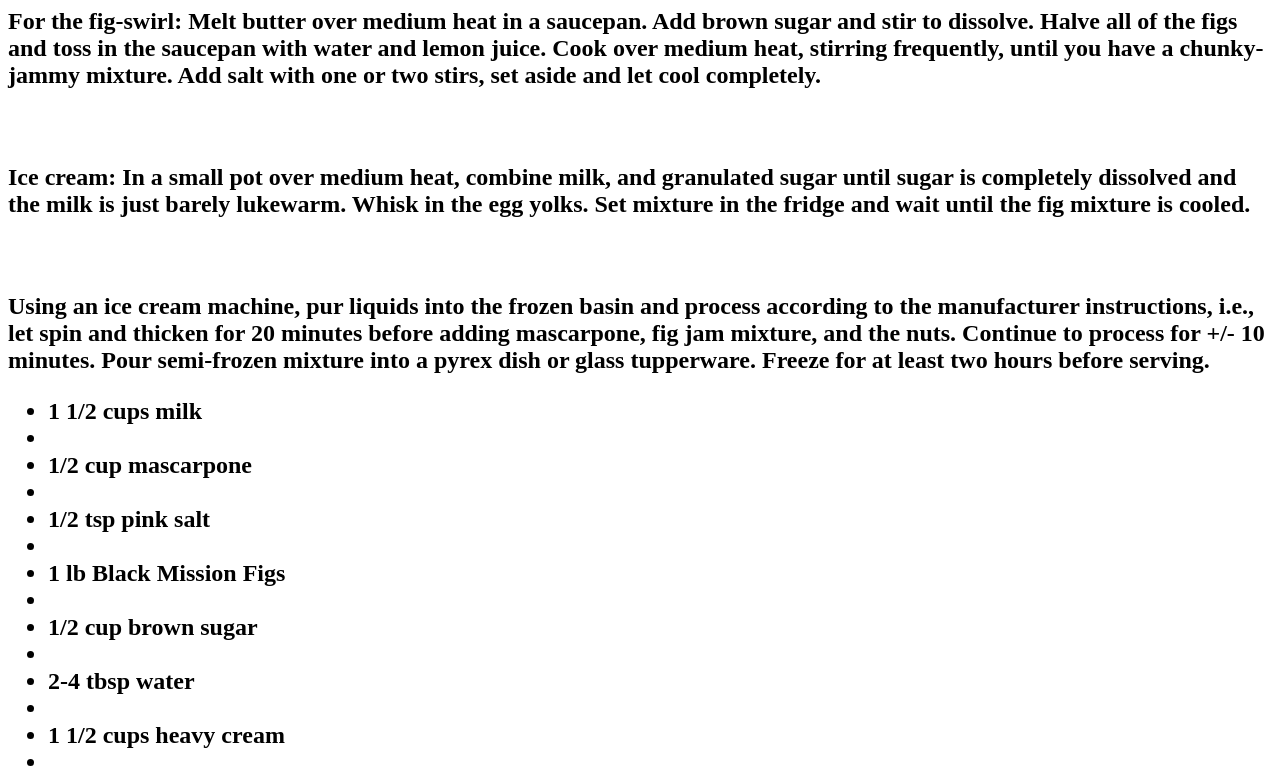
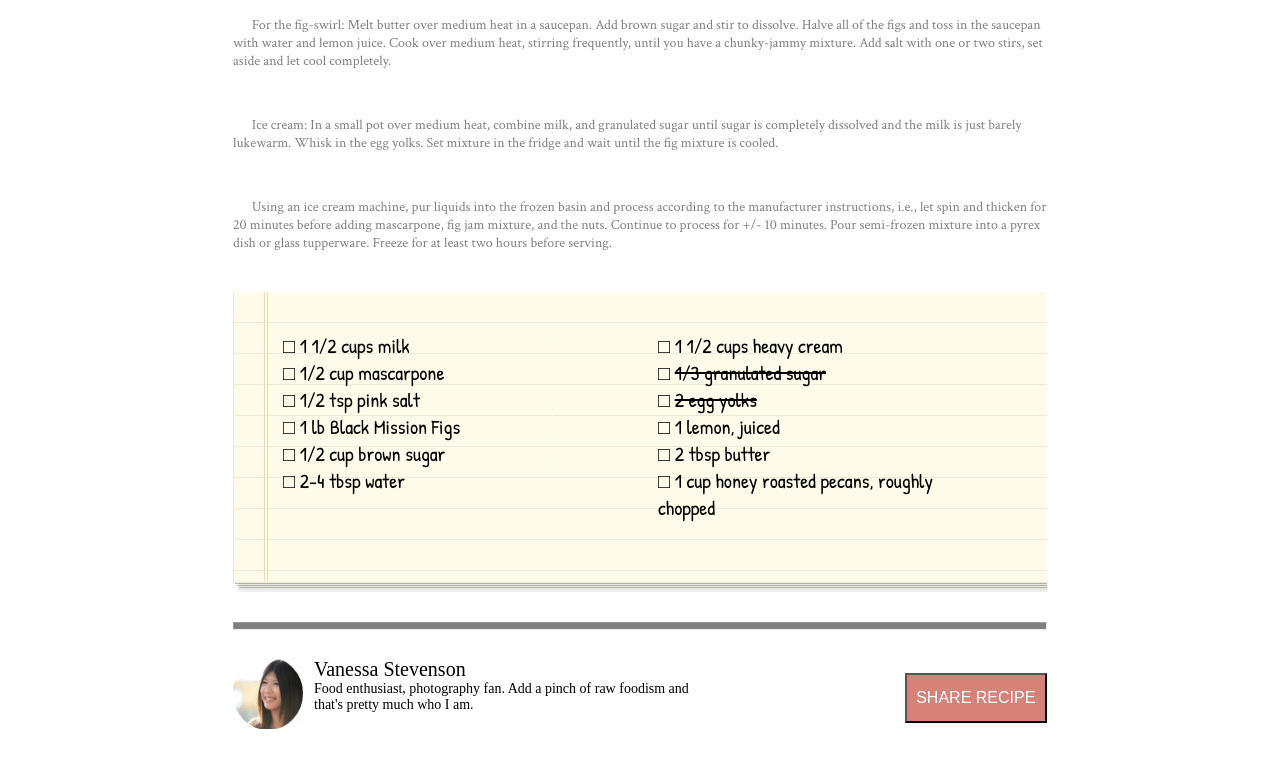
Before and after one commit to dknore/chocolate-pizza, a plain HTML site: page index.html in a window 1280 px wide. Shown: the part 830-1603 px from the top of the page. Drawn offline with Linux system fonts and the light colour scheme; a web font is replaced by a local one.

Commit message:
working on css

```diff
--- a/index.html
+++ b/index.html
@@ -4,54 +4,61 @@
     <meta charset="utf-8">
     <title>Chocolate Pizza</title>
         <link rel="stylesheet" type="text/css" href="style.css">
-        <link href="" rel="stylesheet">
+        <link href="https://fonts.googleapis.com/css?family=Crimson+Text|Jockey+One|Patrick+Hand|Yellowtail" rel="stylesheet">
 	</head>
 	<body>
-		<div id="navbar">
-      <img id="lg.logo" src="images/logo.png" alt="Logo">
-      <h1 id="nav1">Delicious<br id="nav2">THE BEST FOOD BLOG ON THE WEB</h1>
+		<div id="body">
+			<div id="navbar">
+			<img id="lg.logo" src="images/logo.png" alt="Logo" align="left">
+			<ul>
+				<li id="top">Delicious</li>
+				<li id="bottom">THE BEST FOOD BLOG ON THE WEB</li>
+			</ul>
       <img class="icons" src="images/fb-icon.png" alt="Facebook Icon">
       <img class="icons" src="images/twit-icon.png" alt="Twitter Icon">
       <img class="icons" src="images/gp-icon.png" alt="Google+ Icon">
       <img class="icons" src="images/insta-icon.png" alt="Instagram Icon">
       <img class="icons" src="images/flic-icon.png" alt="Flickr Icon">
       <img class="icons" src="images/pint-icon.png" alt="Pinterist Icon">
-      <img class="icons" src="images/rss-icon.png" alt="RSS Icon">
+      <img class="icons" id="rssicon" src="images/rss-icon.png" alt="RSS Icon">
       <img class="icons" src="images/mail-icon.png" alt="Email Icon">
     </div>
-    <div id="body">
-      <h1 id="heading">Chocolate Pizza</h1>
-      <h2 id="postedon">POSTED ON 15 DEC 2013 / DESSERTS<img id="print" src="images/print-icon.png" alt="Print Icon">
+		<hr>
+      <h1>Chocolate Pizza</h1>
+      <h2>POSTED ON 15 DEC 2013 / DESSERTS<img id="print" src="images/print-icon.png" alt="Print Icon" height="10px" width="20px">&nbsp PRINT</h2>
       <img id="pizza" src="images/choco-pizza.png" alt="Chocolate Pizza">
-      <p>For the fig-swirl: Melt butter over medium heat in a saucepan. Add brown sugar and stir to dissolve. Halve all of the figs and toss in the saucepan with water and lemon juice. Cook over medium heat, stirring frequently, until you have a chunky-jammy mixture. Add salt with one or two stirs, set aside and let cool completely.</p>
+      <p>&nbsp &nbsp &nbsp For the fig-swirl: Melt butter over medium heat in a saucepan. Add brown sugar and stir to dissolve. Halve all of the figs and toss in the saucepan with water and lemon juice. Cook over medium heat, stirring frequently, until you have a chunky-jammy mixture. Add salt with one or two stirs, set aside and let cool completely.</p>
       <br>
-      <p>Ice cream: In a small pot over medium heat, combine milk, and granulated sugar until sugar is completely dissolved and the milk is just barely lukewarm. Whisk in the egg yolks. Set mixture in the fridge and wait until the fig mixture is cooled.</p>
+      <p>&nbsp &nbsp &nbsp Ice cream: In a small pot over medium heat, combine milk, and granulated sugar until sugar is completely dissolved and the milk is just barely lukewarm. Whisk in the egg yolks. Set mixture in the fridge and wait until the fig mixture is cooled.</p>
       <br>
-      <p>Using an ice cream machine, pur liquids into the frozen basin and process according to the manufacturer instructions, i.e., let spin and thicken for 20 minutes before adding mascarpone, fig jam mixture, and the nuts. Continue to process for +/- 10 minutes. Pour semi-frozen mixture into a pyrex dish or glass tupperware. Freeze for at least two hours before serving.</p>
+      <p>&nbsp &nbsp &nbsp Using an ice cream machine, pur liquids into the frozen basin and process according to the manufacturer instructions, i.e., let spin and thicken for 20 minutes before adding mascarpone, fig jam mixture, and the nuts. Continue to process for +/- 10 minutes. Pour semi-frozen mixture into a pyrex dish or glass tupperware. Freeze for at least two hours before serving.</p>
       <div id="recipe">
-      <ul id="ingredients">
-        <li>1 1/2 cups milk<li>
-        <li>1/2 cup mascarpone<li>
-        <li>1/2 tsp pink salt<li>
-        <li>1 lb Black Mission Figs<li>
-        <li>1/2 cup brown sugar<li>
-        <li>2-4 tbsp water<li>
-        <li>1 1/2 cups heavy cream<li>
-        <li><del>1/3 granulated sugar</del><li>
-        <li><del>2 egg yolks</del><li>
-        <li>1 lemon, juiced<li>
-        <li>2 tbsp butter<li>
-        <li>1 cup honey roasted pecans, roughly chopped<li>
+      <ul id="ing">
+        <li class="ingredients">&#9633; 1 1/2 cups milk<li>
+        <li class="ingredients">&#9633; 1/2 cup mascarpone<li>
+        <li class="ingredients">&#9633; 1/2 tsp pink salt<li>
+        <li class="ingredients">&#9633; 1 lb Black Mission Figs<li>
+        <li class="ingredients">&#9633; 1/2 cup brown sugar<li>
+        <li class="ingredients">&#9633; 2-4 tbsp water<li><br>
+        <li class="ingredients">&#9633; 1 1/2 cups heavy cream<li>
+        <li class="ingredients">&#9633; <del>1/3 granulated sugar</del><li>
+        <li class="ingredients">&#9633; <del>2 egg yolks</del><li>
+        <li class="ingredients">&#9633; 1 lemon, juiced<li>
+        <li class="ingredients">&#9633; 2 tbsp butter<li>
+        <li class="ingredients">&#9633; 1 cup honey roasted pecans, roughly chopped<li>
       </div>
+			<hr>
       <div id="author">
         <img id="authorpic" src="images/van-pic.png" alt="Vanessa Stevenson Photo">
-        <h1 id="name">Vanessa Stevenson</h1>
-        <h2 id="bio">Food enthusiast, photography fan. Add a pinch of raw foodism and that's pretty much who I am.</h2>
-        <button id="share" type="submit" height="100px" width="150px">Share Recipe</button>
+				<ul>
+        <li id="name">Vanessa Stevenson</li>
+        <li id="bio">Food enthusiast, photography fan. Add a pinch of raw foodism and that's pretty much who I am.</li>
+				</ul>
+        <button id="share" type="submit" align="right">SHARE RECIPE</button>
 			</div>
-    </div>
 		<footer id="footer">
 			<img id="sm.logo" src="images/small-logo.png" alt="Small Logo">
 			<p>Delicious &copy 2013 &middot All Rights Reserved.<br>Proudly published with Ghost.</p>
+		</div>
 	</body>
 </html>
--- a/style.css
+++ b/style.css
@@ -4,31 +4,141 @@
 
 body {
   border: black;
+
 }
 
-div.navbar {
-  height: 20%;
-  width: 100%;
-  display: inline;
-  border-bottom: 1px black dotted;
+#body {
+  margin-left: 225px;
+  margin-right: 225px;
 }
 
 #lg.logo {
-  float: left;
+  margin-top: 40px;
 }
 
-h1#nav1 {
-  display: inline;
-  font-family:
-  text: 20px;
+#navbar {
+  width: 900px;
+  height: 50px;
+  display: inline-flex;
+  margin-top: 0;
 }
 
-h1#nav2 {
-  font-family:
-  text: 10px;
+ul {
+  text-align: left;
+  list-style: none;
+  margin-top: 0px;
+  padding-left: 10px;
+  padding-right: 60px;
+}
+
+#top {
+  font-family: Yellowtail;
+  font-size: 20px;
+  padding-right: 600px;
+  width: 600px;
+  margin: 0;
+}
+
+#bottom {
+  font-family: Jockey+One;
+  font-size: 10px;
+  color: gray;
+  padding-right: 700px
+  margin-top: 10px;
 }
 
 .icons {
   display: inline;
   float: right;
+  height: 20px;
+  width: 20px;
+  margin-right: 2px;
+  margin-top: 10px;
 }
+
+#rssicon {
+  margin-left: 8px;
+}
+
+hr {
+  margin-top: 20px;
+  height: 8px;
+  background: repeating-linear-gradient (45deg gray 1px);
+  background-color: gray;
+}
+
+h1 {
+  font-family: Jockey One;
+  font-size: 50px;
+  margin-bottom: 0;
+}
+
+h2 {
+  font-family: Jocky One;
+  font-size: 10px;
+  color: gray;
+  width: 100%;
+  margin-top: 0;
+  margin-bottom: 20px;
+}
+
+#print {
+  margin-left: 670px;
+}
+
+p {
+  font-family: "Crimson Text";
+  color: gray;
+  font-size: 14px;
+}
+
+#recipe {
+  background-image: url(images/list-bg.png);
+  padding: 40px;
+  margin-top: 40px;
+  margin-bottom: 30px;
+  height: 300px;
+  width: 100%;
+  columns: 2;
+}
+
+.ingredients {
+  font-family: Patrick Hand;
+  font-size: 20px;
+}
+
+#author {
+  margin-top: 20px;
+  display: inline-flex;
+  width: 100%;
+}
+
+#name {
+  font-family: Jocky One;
+  font-size: 20px;
+}
+
+#bio {
+  font-family: Jocky One;
+  font-size: 14px;
+  margin-right: 150px
+}
+
+button {
+    background-color: #d68279;
+    color: white;
+    height: 50px;
+    width: 180px;
+    margin-top: 15px;
+    margin-bottom: 15px
+    text-align: center;
+    display: inline-block;
+    font-size: 16px;
+}
+
+footer {
+  font-family: Jocky One;
+  text-align: center;
+  margin-top: 60px;
+  margin-bottom: 50px;
+}
```
